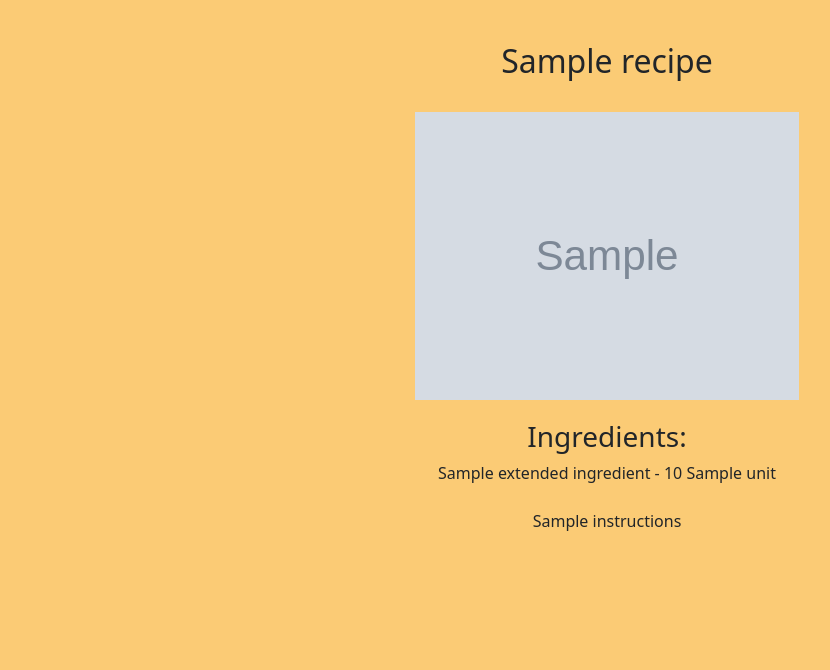
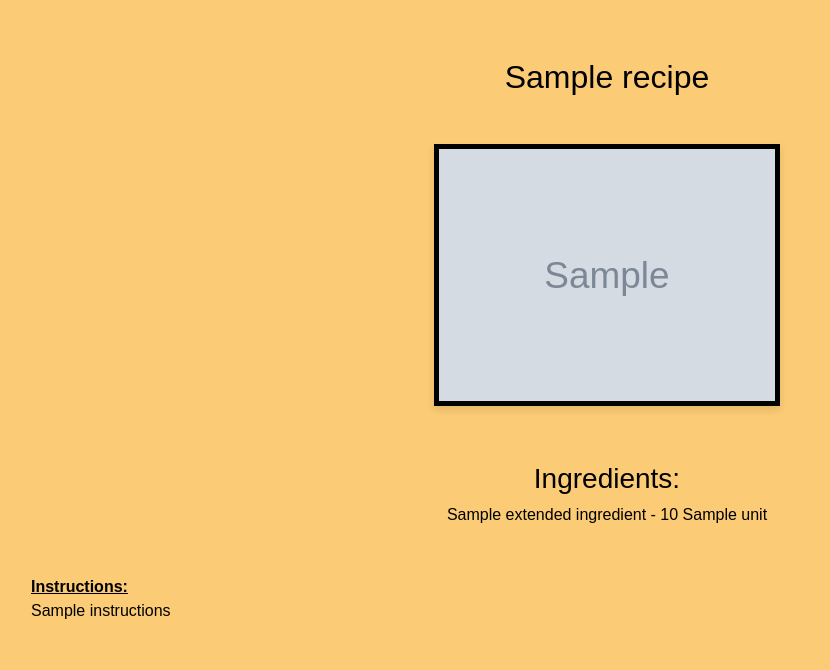
Before and after one commit to suranaaarav/Byte-Bites, a Flask app: template templates/recipe.html in a window 1280 px wide. Shown: the top 670 px of the page, without its empty margins (33-863 px from the left). Run offline with Flask 3, Linux system fonts and the light colour scheme; the template is opened without the code that fills it: most values are stand-ins (such as "Sample title", 1, 10 or a date in 2020); grey boxes marked "Sample" are stand-in pictures; some libraries are stand-ins or nearby versions.

Commit message:
updated recipe css

```diff
--- a/templates/recipe.html
+++ b/templates/recipe.html
@@ -1,20 +1,66 @@
 {% extends 'index.html' %}
-{% block title %} {{recipe['title']}} {% endblock %}
+
+{% block title %}{{ recipe['title'] }}{% endblock %}
+
 {% block body %}
+  <style>
+    body {
+      font-family: 'Arial', sans-serif;
+      background-color: #fbcb75;
+      color: #000000;
+      margin: 0;
+      padding: 0;
+    }
 
-<center>
-  <h2 style="display: block; margin-top: 1.3em;">{{recipe['title']}}</h2><br>
-<img src="{{recipe['image']}}" alt="..." width="30%" height="30%" style="display: block; border: 5px black;">
+    h2 {
+      color: #000000;
+      margin: 0.3em;
+    }
 
-<h3 style="margin-top: 0.7em; display: block;">Ingredients:</h3>
-  {% for i in recipe['extendedIngredients'] %}
-    {{ i['name'].capitalize() }} -
-    {{ ("%.2f"|format(i['amount'])).rstrip('0').rstrip('.') }}
-    {{  i['unit']  }} <br>
-  {% endfor %}
-  <br>
-  {{ recipe['instructions'] }} <br>
+    img {
+      border: 5px solid #000000;
+      box-shadow: 0 4px 8px rgba(0, 0, 0, 0.1);
+    }
 
-</center>
+    h3 {
+      color: #000000;
+    }
+
+    div {
+      margin: 1em;
+      padding: 1em;
+      background-color: #fbcb75;
+      /* border: #000000;
+      border:1px solid black;
+      border-radius: 10px;
+      box-shadow: 0 2px 4px rgba(0, 0, 0, 0.1); */
+    }
+
+    div.instructions {
+      margin: 1em;
+      padding: 1em;
+      text-align: justify;
+    }
+  </style>
+
+  <div style="text-align: center; margin-top: 2em;">
+    <h2>{{ recipe['title'] }}</h2>
+  <div style="text-align: center; margin-top: 2em;">
+    <img src="{{ recipe['image'] }}" alt="{{ recipe['title'] }}" width="30%" height="30%">
+  </div>
+
+  <div style="margin-top: 1.5em; text-align: center;">
+    <h3>Ingredients:</h3>
+    {% for i in recipe['extendedIngredients'] %}
+      {{ i['name'].capitalize() }} -
+      {{ ("%.2f"|format(i['amount'])).rstrip('0').rstrip('.') }}
+      {{ i['unit'] }} <br>
+    {% endfor %}
+  </div>
+
+  <div class="instructions">
+    <b><u>Instructions:</u></b><br>
+    {{ recipe['instructions'] }}
+  </div>
 
 {% endblock %}
```
